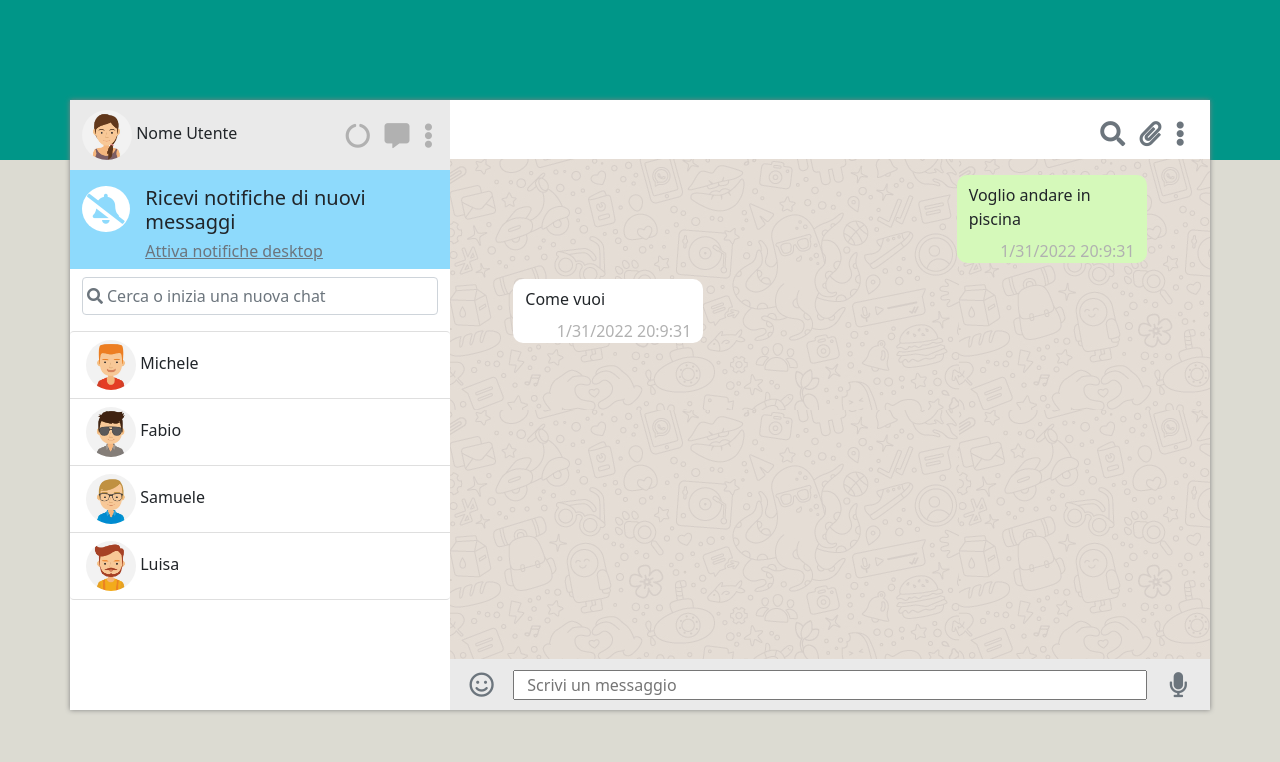
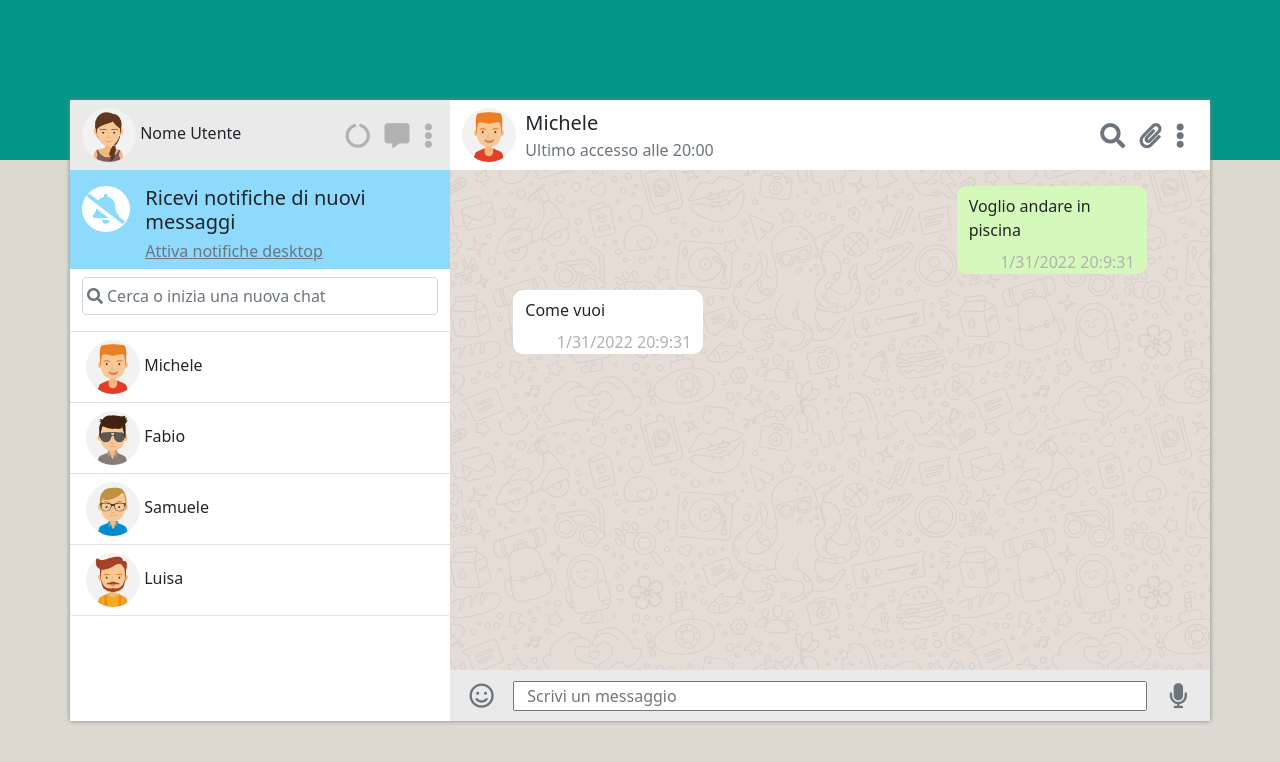
Before and after one commit to GiulioSpugnini/vue-boolzapp, a plain HTML site: page index.html in a window 1280 px wide. Drawn offline with nearby package versions, Linux system fonts and the light colour scheme.

Commit message:
MILESTONE1 completed - added lastAccess

```diff
--- a/css/style.css
+++ b/css/style.css
@@ -13,7 +13,7 @@ body {
 }
 
 img {
-    width: 50px;
+    width: 54px;
     border-radius: 50%;
 }
 
@@ -33,8 +33,6 @@ i {
 
 #user-nav {
     background-color: #eaeaea;
-    padding-top: 10px;
-    padding-bottom: 10px;
 }
 
 .fa-search {
--- a/index.html
+++ b/index.html
@@ -23,8 +23,8 @@
 
                         <div class="col-12" id="user-nav">
                             <div class="row align-items-center">
-                                <div class="col-6"><img src="img/avatar_io.jpg" alt=""> {{user.name}}</div>
-                                <div class="col-6 text-end">
+                                <div class="col-6 py-2"><img src="img/avatar_io.jpg" alt=""> {{user.name}}</div>
+                                <div class="col-6 py-2 text-end">
                                     <i class="fas fa-circle-notch light-gray"></i>
                                     <i class="fas fa-comment-alt light-gray"></i>
                                     <i class="fas fa-ellipsis-v light-gray"></i>
@@ -60,11 +60,14 @@
                 <section class="col-8">
                     <div class="row">
                         <div class="col-12">
-                            <div class="row" id="user-chat">
-                                <div v-bind='currentContact' class="col-10 gy-2">
-                                    <img :src="'img/avatar'+ currentContact.avatar" alt=""> {{currentContact.name}}
+                            <div class="row align-items-center" id="user-chat">
+                                <div v-bind='currentContact' class="col-1 gy-2">
+                                    <img :src="'img/avatar'+ currentContact.avatar" alt="">
                                 </div>
-                                <div class="col-2 gy-3">
+                                <div class="col-9 gy-2 align-self-center fs-5">{{currentContact.name}}
+                                    <p class="fs-6 text-secondary m-0">{{currentContact.lastAccess}}</p>
+                                </div>
+                                <div class="col-2  gy-2">
                                     <i class="fas fa-search text-secondary"></i>
                                     <i class="fas fa-paperclip text-secondary"></i>
                                     <i class="fas fa-ellipsis-v text-secondary"></i>
--- a/js/script.js
+++ b/js/script.js
@@ -5,8 +5,9 @@ const app = new Vue({
     data: {
         inputText: '',
         currentContact: {
-            name: '',
-            avatar: '',
+            name: 'Michele',
+            avatar: '_1.jpg',
+            lastAccess: 'Ultimo accesso alle 20:00',
         },
         messages: [{
             userMessages: 'Voglio andare in piscina',
@@ -56,7 +57,8 @@ const app = new Vue({
             return currentTime;
         },
         selectedContact(index) {
-            return this.currentContact = { name: this.contacts[index].name, avatar: this.contacts[index].avatar };
+            const hour = this.getHour();
+            return this.currentContact = { name: this.contacts[index].name, avatar: this.contacts[index].avatar, lastAccess: 'Ultimo accesso alle ' + hour };
         },
     },
 })
```
